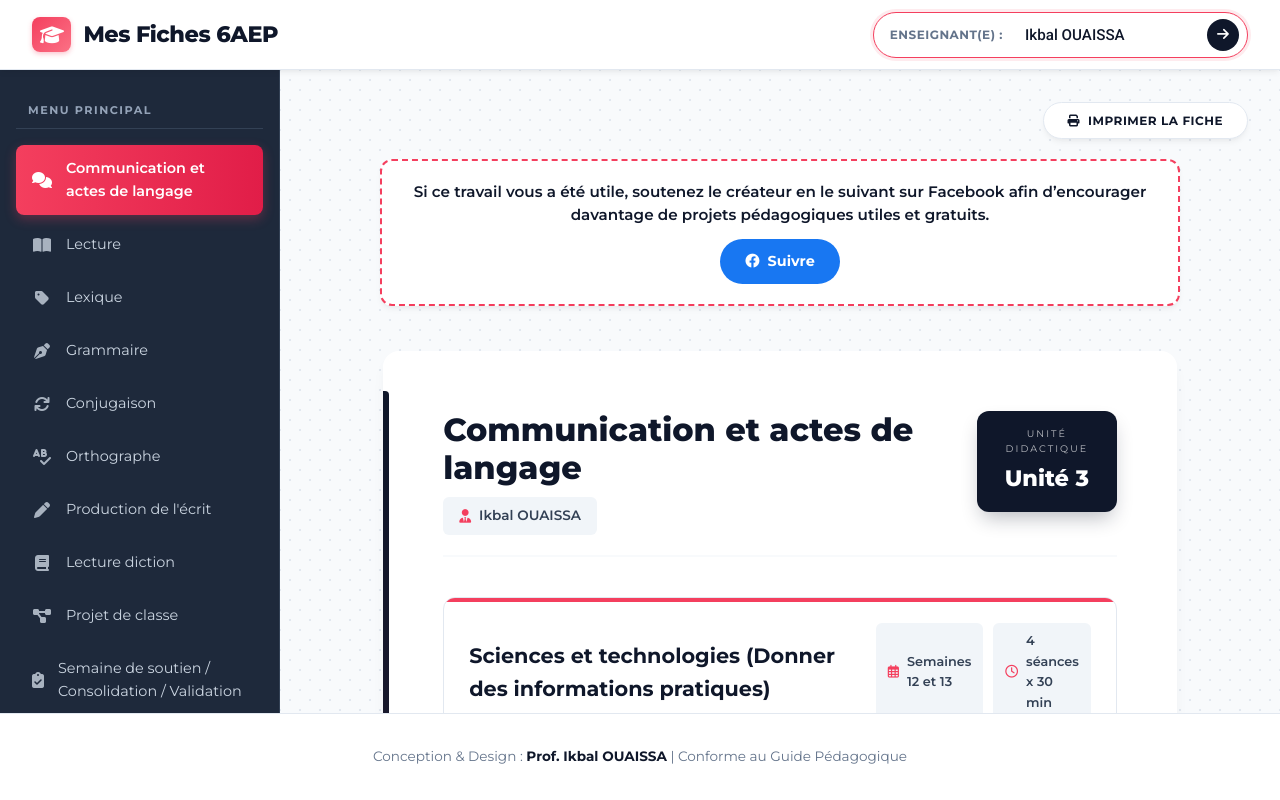
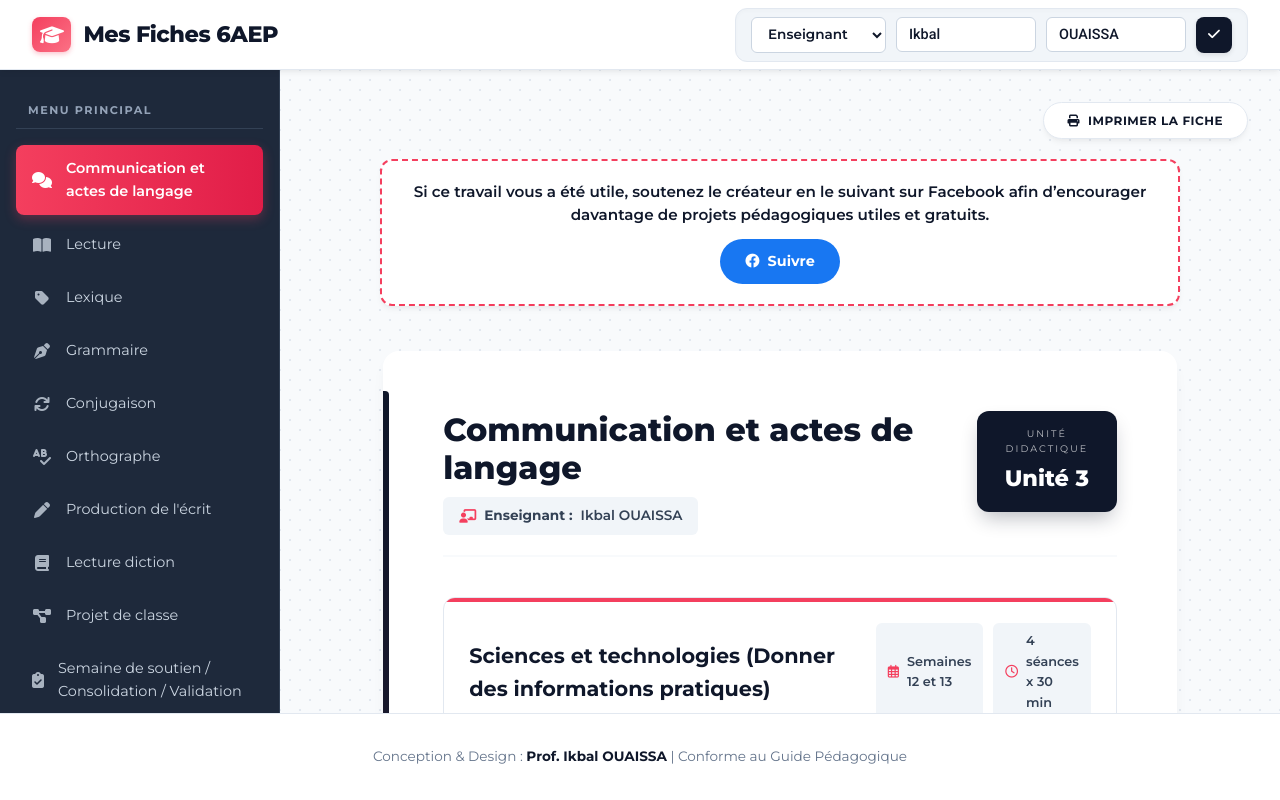
Before and after one commit to ikbalrtx-cmd/fiches-Ikbal, a plain HTML site: page index.html in a window 1280 px wide. Both pictures are taken after a click on the button 1223 px from the left and 34 px from the top of the page. Drawn offline with Linux system fonts and the light colour scheme.

Commit message:
Update index.html

```diff
--- a/index.html
+++ b/index.html
@@ -85,44 +85,56 @@
             box-shadow: 0 2px 5px rgba(244, 63, 94, 0.3);
         }
 
-        .prof-control {
+        /* --- ZONE DE CONTROLE PROFESSEUR (CORRIGÉE) --- */
+        .prof-controls-wrapper {
             display: flex;
-            gap: 12px;
+            gap: 10px;
             align-items: center;
-            background: var(--bg-body);
-            padding: 6px 8px 6px 16px;
-            border-radius: 30px;
+            background: #f1f5f9; /* Gris plus foncé pour le fond du groupe */
+            padding: 8px 15px;
+            border-radius: 12px; /* Moins rond, plus "boite" */
             border: 1px solid var(--border-color);
-            transition: all 0.3s ease;
-        }
-
-        .prof-control:focus-within {
-            border-color: var(--brand-accent);
-            box-shadow: 0 0 0 3px rgba(244, 63, 94, 0.1);
-            background: var(--bg-surface);
-        }
-
-        .prof-control span {
-            font-weight: 700;
+            box-shadow: inset 0 2px 4px rgba(0,0,0,0.02);
+        }
+
+        /* Selecteur de Genre */
+        .gender-select {
+            padding: 8px 12px;
+            border: 1px solid #cbd5e1;
+            border-radius: 6px;
+            background: white;
             font-family: 'Montserrat', sans-serif;
-            color: var(--text-light);
-            font-size: 0.75rem;
-            text-transform: uppercase;
-            letter-spacing: 0.5px;
-        }
-
-        input[type="text"] {
-            padding: 6px 10px;
-            border: none;
-            background: transparent;
-            width: 180px;
+            font-weight: 600;
+            color: var(--brand-dark);
+            font-size: 0.85rem;
+            cursor: pointer;
+            outline: none;
+        }
+
+        /* Champs Texte (Bien visibles maintenant) */
+        .input-name {
+            padding: 8px 12px;
+            border: 1px solid #cbd5e1;
+            border-radius: 6px;
+            background: white; /* Fond blanc explicite */
+            width: 140px;
             font-family: 'Roboto', sans-serif;
             font-weight: 500;
             color: var(--brand-dark);
-            font-size: 0.95rem;
-        }
-
-        input[type="text"]:focus { outline: none; }
+            font-size: 0.9rem;
+            transition: border-color 0.2s;
+        }
+
+        .input-name:focus {
+            outline: none;
+            border-color: var(--brand-accent);
+            box-shadow: 0 0 0 3px rgba(244, 63, 94, 0.1);
+        }
+
+        .input-name::placeholder {
+            color: #94a3b8;
+            font-size: 0.85rem;
+        }
 
         button {
             cursor: pointer;
@@ -143,14 +155,18 @@
             background-color: var(--brand-dark);
             color: white;
             padding: 0;
-            width: 32px;
-            height: 32px;
-            border-radius: 50%;
+            width: 36px; /* Un peu plus grand */
+            height: 36px;
+            border-radius: 8px; /* Carré arrondi au lieu de rond */
             display: flex;
             align-items: center;
             justify-content: center;
-        }
-        .btn-validate:hover { background-color: var(--brand-accent); transform: rotate(15deg); }
+            box-shadow: 0 2px 5px rgba(0,0,0,0.1);
+        }
+        .btn-validate:hover {
+            background-color: var(--brand-accent);
+            transform: translateY(-1px);
+        }
 
         .btn-action {
             background-color: var(--bg-surface);
@@ -636,7 +652,7 @@
             /* =========================================
                2. NETTOYAGE
                ========================================= */
-            header, aside, .toolbar, footer, .prof-control, .nav-item, .btn-action, .btn-primary-action, .support-msg-container {
+            header, aside, .toolbar, footer, .prof-controls-wrapper, .nav-item, .btn-action, .btn-primary-action, .support-msg-container {
                 display: none !important;
             }
 
@@ -744,10 +760,15 @@
             <i class="fas fa-graduation-cap"></i>
             <span>Mes Fiches 6AEP</span>
         </div>
-        <div class="prof-control">
-            <span>Enseignant(e) :</span>
-            <input type="text" id="profNameInput" placeholder="Votre nom" value="Ikbal OUAISSA">
-            <button class="btn-validate" onclick="updateTeacherName()"><i class="fas fa-arrow-right"></i></button>
+        <!-- MODIFICATION: Groupe de contrôle Enseignant AVEC CHAMPS BLANCS VISIBLES -->
+        <div class="prof-controls-wrapper">
+            <select id="profGender" class="gender-select">
+                <option value="M">Enseignant</option>
+                <option value="F">Enseignante</option>
+            </select>
+            <input type="text" id="profFirstName" class="input-name" placeholder="Votre Prénom" value="Ikbal">
+            <input type="text" id="profLastName" class="input-name" placeholder="Votre Nom" value="OUAISSA">
+            <button class="btn-validate" onclick="updateTeacherIdentity()"><i class="fas fa-check"></i></button>
         </div>
     </header>
 
@@ -1633,6 +1654,7 @@ const pedagogicalData = [
 
     // LOGIQUE DE L'APPLICATION
     let currentProfName = "Ikbal OUAISSA";
+    let currentProfGender = "M"; // "M" ou "F"
     let currentDiscipline = null;
 
     function init() {
@@ -1655,51 +1677,73 @@ const pedagogicalData = [
 
     // --- FONCTIONS DE VALIDATION ET MISE À JOUR ---
 
-    function validateTeacherName(name) {
+    function validateNameField(name) {
         const cleanName = name.trim();
 
-        // 1. Vérifications basiques (Vide, Chiffres, Points)
-        // Regex : Vide OU contient chiffre OU contient point
-        if (cleanName.length === 0 || /[\d\.]/.test(cleanName)) {
-            return "Hein !!! que faites-vous ? Votre nom SVP 🤪";
-        }
-
-        // 2. Mots interdits (Insensible à la casse)
-        // Regex : mot entier prof, professeur, enseignant, enseignante
-        const forbiddenPattern = /\b(prof|professeur|enseignant|enseignante)\b/i;
-        if (forbiddenPattern.test(cleanName)) {
-            return "مطور مع راسك كتب سميتك نيشان";
-        }
-
-        return ""; // Aucune erreur
+        // Validation stricte : Pas vide, seulement des lettres (et accents, tirets, espaces), pas de chiffres, pas de ponctuation interdite
+        // Regex autorise : lettres (a-z, A-Z), accents (À-ÿ), espaces, tirets, apostrophes
+        // Regex interdit implicitement : chiffres, points, deux points, etc.
+        const validPattern = /^[a-zA-ZÀ-ÿ\s'-]+$/;
+
+        if (cleanName.length === 0) {
+            return false;
+        }
+
+        if (!validPattern.test(cleanName)) {
+            return false;
+        }
+
+        return true;
     }
 
-    function updateTeacherName() {
-        const input = document.getElementById('profNameInput');
-        const nameValue = input.value;
-        const errorMessage = validateTeacherName(nameValue);
-
-        // Réinitialiser le message d'abord pour éviter les conflits
-        input.setCustomValidity("");
-
-        if (errorMessage) {
-            // Affichage de l'erreur native avec le message personnalisé
-            input.setCustomValidity(errorMessage);
-            input.reportValidity();
-
-            // Astuce : On nettoie l'erreur dès que l'utilisateur retouche au champ
-            input.oninput = function() {
-                input.setCustomValidity("");
+    function updateTeacherIdentity() {
+        const genderInput = document.getElementById('profGender');
+        const firstNameInput = document.getElementById('profFirstName');
+        const lastNameInput = document.getElementById('profLastName');
+
+        const genderValue = genderInput.value;
+        const firstNameValue = firstNameInput.value;
+        const lastNameValue = lastNameInput.value;
+
+        let isValid = true;
+        let errorMsg = "Hein !!! que faites-vous ? Votre nom SVP 🤪";
+
+        // Réinitialiser les messages d'erreur système
+        firstNameInput.setCustomValidity("");
+        lastNameInput.setCustomValidity("");
+
+        if (!validateNameField(firstNameValue)) {
+            firstNameInput.setCustomValidity(errorMsg);
+            firstNameInput.reportValidity();
+
+            // Nettoyage au changement
+            firstNameInput.oninput = function() {
+                firstNameInput.setCustomValidity("");
             };
-        } else {
-            // Validation réussie
-            currentProfName = nameValue;
-
-            // Mise à jour de l'affichage si une discipline est active
+            isValid = false;
+        }
+
+        if (isValid && !validateNameField(lastNameValue)) {
+            lastNameInput.setCustomValidity(errorMsg);
+            lastNameInput.reportValidity();
+
+            // Nettoyage au changement
+            lastNameInput.oninput = function() {
+                lastNameInput.setCustomValidity("");
+            };
+            isValid = false;
+        }
+
+        if (isValid) {
+            // Mise à jour des variables globales
+            currentProfGender = genderValue;
+            // Formatage : Prénom Nom
+            currentProfName = `${firstNameValue.trim()} ${lastNameValue.trim()}`;
+
+            // Mise à jour de l'affichage
             if(currentDiscipline) renderDiscipline(currentDiscipline);
 
-            // Feedback discret (optionnel)
-            // alert("Nom du professeur mis à jour !");
+            // alert("Informations mises à jour !");
         }
     }
 
@@ -1707,6 +1751,10 @@ const pedagogicalData = [
         currentDiscipline = discipline;
         const display = document.getElementById('fiche-display');
         display.innerHTML = '';
+
+        // Détermination de l'icône et du label en fonction du genre
+        let badgeIcon = 'fas fa-chalkboard-user'; // Icône plus neutre et pro
+        let badgeLabel = currentProfGender === 'M' ? 'Enseignant :' : 'Enseignante :';
 
         discipline.lessons.forEach(lesson => {
             const fiche = document.createElement('div');
@@ -1735,7 +1783,11 @@ const pedagogicalData = [
                 <div class="fiche-header">
                     <div class="header-main">
                         <h2>${discipline.title}</h2>
-                        <span class="prof-badge"><i class="fas fa-user-tie"></i> ${currentProfName}</span>
+                        <!-- BADGE PROFESSEUR DYNAMIQUE -->
+                        <span class="prof-badge">
+                            <i class="${badgeIcon}"></i>
+                            <strong>${badgeLabel}</strong> ${currentProfName}
+                        </span>
                     </div>
                     <div class="unit-badge">
                         <span>Unité Didactique</span>
@@ -1787,6 +1839,9 @@ const pedagogicalData = [
 
         let allContent = '';
 
+        // Détermination des infos prof pour l'impression groupée
+        let printProfLabel = currentProfGender === 'M' ? 'Enseignant :' : 'Enseignante :';
+
         pedagogicalData.forEach(discipline => {
             discipline.lessons.forEach(lesson => {
                 let stepsHtml = '';
@@ -1810,7 +1865,7 @@ const pedagogicalData = [
                         <div class="fiche-header" style="border-bottom: 2px solid black; margin-bottom:15px;">
                             <div class="header-main">
                                 <h2 style="color:black; font-size:18pt; margin:0;">${discipline.title} : ${lesson.title}</h2>
-                                <p style="margin:5px 0; color:black;">Prof : ${currentProfName}</p>
+                                <p style="margin:5px 0; color:black;">${printProfLabel} ${currentProfName}</p>
                             </div>
                             <div style="border:1px solid black; padding:5px; display:inline-block;">
                                 Unité 3
@@ -1849,6 +1904,57 @@ const pedagogicalData = [
     // Init App
     init();
 
+    // ==========================================
+    // SCRIPT DE DISSUASION ANTI-INSPECTION
+    // ==========================================
+    (function() {
+        let isPrinting = false;
+
+        // Détection du mode impression pour désactiver temporairement les protections
+        window.addEventListener('beforeprint', () => {
+            isPrinting = true;
+        });
+
+        window.addEventListener('afterprint', () => {
+            isPrinting = false;
+        });
+
+        // 1. Désactiver le clic droit (Menu contextuel)
+        document.addEventListener('contextmenu', (e) => {
+            if (!isPrinting) e.preventDefault();
+        });
+
+        // 2. Bloquer les raccourcis clavier courants pour DevTools / Source
+        document.addEventListener('keydown', (e) => {
+            if (isPrinting) return;
+
+            // Touches Control ou Command (Mac)
+            const isCtrl = e.ctrlKey || e.metaKey;
+            const isShift = e.shiftKey;
+
+            // Liste des conditions de blocage
+            if (
+                e.key === 'F12' || // Touche F12
+                (isCtrl && isShift && ['I', 'J', 'C'].includes(e.key.toUpperCase())) || // Ctrl+Shift+I/J/C
+                (isCtrl && ['U', 'S'].includes(e.key.toUpperCase())) // Ctrl+U (Source), Ctrl+S (Sauvegarder)
+                // Note : Ctrl+P (Impression) n'est PAS bloqué ici
+            ) {
+                e.preventDefault();
+                e.stopPropagation();
+            }
+        });
+
+        // 3. Empêcher l'ouverture de liens "view-source:" (si présents)
+        document.addEventListener('click', (e) => {
+            if (isPrinting) return;
+
+            const link = e.target.closest('a');
+            if (link && link.href && link.href.startsWith('view-source:')) {
+                e.preventDefault();
+            }
+        });
+    })();
+
 </script>
 
 </body>
```
